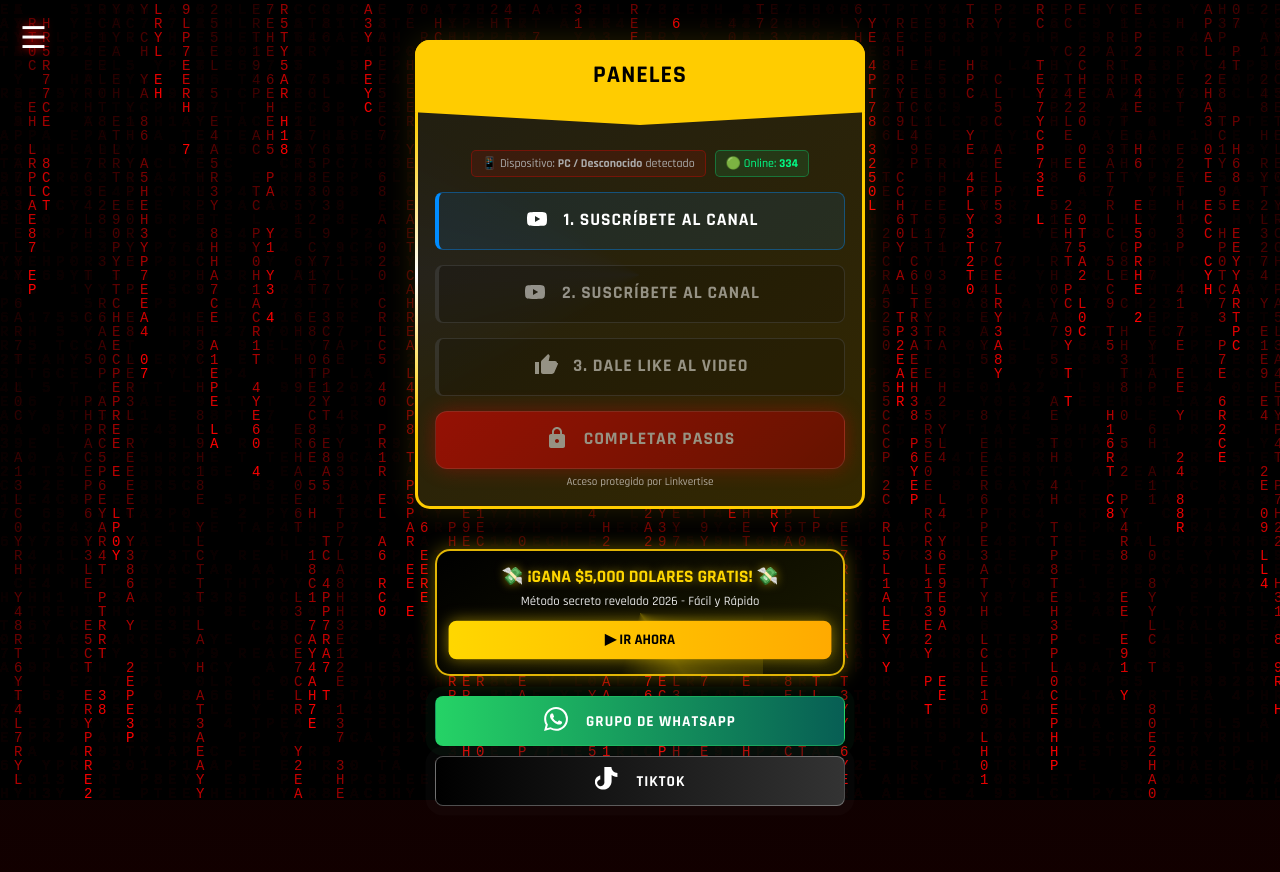
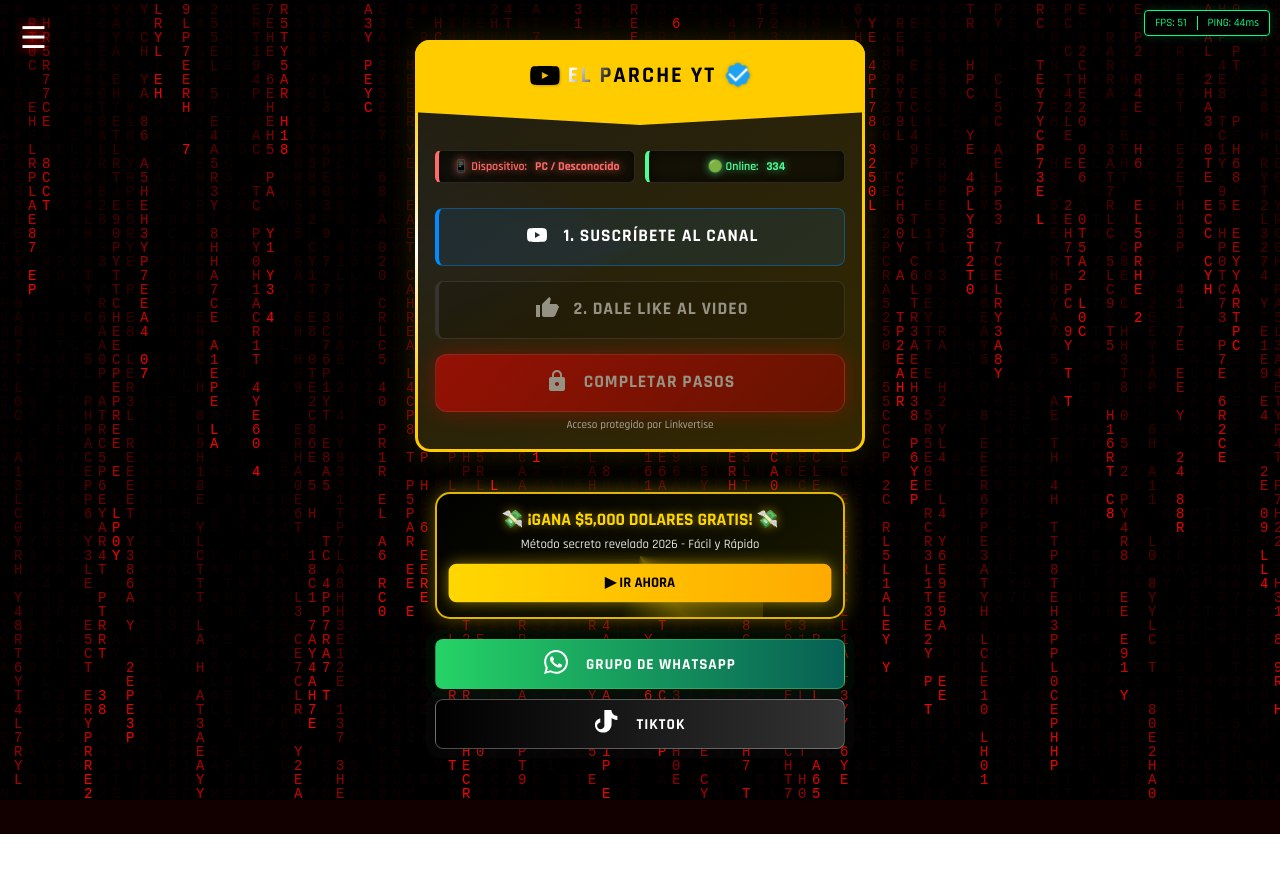
Before and after one commit to El-Parche-YT/Descargas-Parche-YT0, a plain HTML site: page index.html in a window 1280 px wide. After the commit the page ends 834 px from the top, so only its background shows below. Drawn offline with Linux system fonts and the light colour scheme.

Commit message:
Add files via upload

```diff
--- a/index.html
+++ b/index.html
@@ -26,6 +26,7 @@
     overflow-y: auto;
     overflow-x: hidden;
     padding-bottom: 80px; /* Espacio extra para evitar que la barra del cel tape contenido */
+    cursor: crosshair; /* CURSOR TIPO MIRA */
 }
 
 #particles {
@@ -86,25 +87,73 @@
 }
 
 .title{
-    font-size:1.5rem;
+    display: flex;
+    align-items: center;
+    justify-content: center;
+    gap: 8px;
+
+    font-size:1.4rem; /* Ajustado para el texto más largo */
     color:#000;
     background: #ffcc00;
     font-weight:900;
     margin: -20px -20px 25px -20px;
     padding: 20px;
     text-transform: uppercase;
-    letter-spacing: 1px;
+    letter-spacing: 2px; /* Aumentamos el espacio para mejor legibilidad */
     box-shadow: 0 5px 15px rgba(0,0,0,0.5);
     clip-path: polygon(0 0, 100% 0, 100% 85%, 50% 100%, 0 85%);
     padding-bottom: 35px;
-    -webkit-text-fill-color: #000;
     filter: none;
+}
+
+.title-yt-icon {
+    width: 30px;
+    height: 30px;
+    fill: #000;
+    filter: drop-shadow(1px 1px 1px rgba(0,0,0,0.2));
 }
 
 .subtitle{
     font-size:0.85rem;
     opacity:0.8;
     margin:10px 0 30px;
+}
+
+
+.info-bar {
+    display: flex;
+    gap: 10px;
+    margin-bottom: 25px;
+    width: 100%;
+}
+
+.info-item {
+    background: rgba(0, 0, 0, 0.5);
+    border: 1px solid rgba(255, 255, 255, 0.1);
+    padding: 8px 12px;
+    border-radius: 6px;
+    font-size: 0.75rem;
+    font-weight: 600;
+    flex: 1;
+    display: flex;
+    align-items: center;
+    justify-content: center;
+    gap: 8px;
+    text-shadow: 0 0 8px var(--info-glow-color);
+    box-shadow: inset 0 0 15px rgba(0,0,0,0.6);
+    transition: all 0.3s ease;
+}
+
+.info-item.device {
+    color: #ff6b6b;
+    --info-glow-color: rgba(255, 107, 107, 0.7);
+    border-left: 4px solid #ff6b6b;
+}
+
+.info-item.online {
+    color: #4dff99;
+    --info-glow-color: rgba(77, 255, 153, 0.7);
+    border-left: 4px solid #4dff99;
 }
 
 /* PASOS */
@@ -124,7 +173,7 @@
     text-transform:uppercase;
     letter-spacing:1px;
     transition:0.3s;
-    cursor:pointer;
+    cursor: crosshair;
     position: relative;
     overflow: hidden;
 }
@@ -717,6 +766,79 @@
     padding: 0 20px;
     z-index: 10;
 }
+
+/* EFECTO SHINE (BRILLO) TEXTO */
+.shiny-text {
+    background: linear-gradient(120deg, #000 0%, #000 35%, #fff 50%, #000 65%, #000 100%);
+    background-size: 200% auto;
+    background-clip: text;
+    -webkit-background-clip: text;
+    -webkit-text-fill-color: transparent;
+    animation: shineText 4s linear infinite;
+    display: inline-block;
+}
+
+@keyframes shineText {
+    0% { background-position: 200% center; }
+    100% { background-position: -200% center; }
+}
+
+/* ICONO VERIFICADO */
+.verified-icon {
+    width: 24px;
+    height: 24px;
+    margin-left: 2px;
+    filter: drop-shadow(0 0 2px rgba(0,0,0,0.2));
+    animation: pulseBadge 2s infinite;
+}
+
+@keyframes pulseBadge {
+    0% { transform: scale(1); }
+    50% { transform: scale(1.15); }
+    100% { transform: scale(1); }
+}
+
+/* CONSOLA DE HACKER */
+.console-box {
+    display: none;
+    background: rgba(0, 0, 0, 0.9);
+    border: 1px solid #00ff88;
+    font-family: 'Courier New', monospace;
+    padding: 10px;
+    margin-bottom: 15px;
+    border-radius: 5px;
+    text-align: left;
+    height: 120px;
+    overflow-y: auto;
+    box-shadow: 0 0 10px rgba(0, 255, 136, 0.2);
+    font-size: 0.7rem;
+    color: #00ff88;
+}
+.log-line {
+    margin-bottom: 2px;
+    border-bottom: 1px solid rgba(0, 255, 136, 0.1);
+    animation: fadeIn 0.2s forwards;
+}
+@keyframes fadeIn { from { opacity: 0; } to { opacity: 1; } }
+
+/* ESTADISTICAS SISTEMA (FPS/PING) */
+.system-stats {
+    position: fixed;
+    top: 10px;
+    right: 10px;
+    background: rgba(0, 0, 0, 0.8);
+    border: 1px solid #00ff88;
+    color: #00ff88;
+    padding: 5px 10px;
+    font-family: 'Courier New', monospace;
+    font-size: 0.7rem;
+    border-radius: 4px;
+    z-index: 1000;
+    pointer-events: none;
+    display: flex;
+    gap: 10px;
+    box-shadow: 0 0 10px rgba(0, 255, 136, 0.2);
+}
 </style>
 </head>
 
@@ -726,6 +848,12 @@
 
 <!-- CONTENEDOR DE NOTIFICACIONES -->
 <div class="toast-container" id="toastContainer"></div>
+
+<!-- ESTADISTICAS DE SISTEMA -->
+<div class="system-stats">
+    <div id="fpsCounter">FPS: 60</div>
+    <div style="border-left: 1px solid #00ff88; padding-left: 10px;" id="pingCounter">PING: 24ms</div>
+</div>
 
 <!-- MENU LATERAL -->
 <button class="hamburger" onclick="toggleMenu()">☰</button>
@@ -747,25 +875,28 @@
 
 <div class="wrapper">
 
-    <div class="title">PANELES</div>
+    <div class="title">
+        <svg class="title-yt-icon" viewBox="0 0 28 20"><path d="M27.5 5.5s-.2-1.8-.9-2.6c-.9-.9-1.9-1-2.4-1.1C21.3 1.5 14 1.5 14 1.5s-7.3 0-10.2.3c-.5.1-1.5.2-2.4 1.1-.7.8-.9 2.6-.9 2.6S.2 7.6.2 9.8v1.4c0 2.1.2 4.2.2 4.2s.2 1.8.9 2.6c.9.9 2.1 1 2.6 1.1 2.9.3 10 .3 10 .3s7.3 0 10.2-.3c.5-.1 1.5-.2 2.4-1.1.7-.8.9-2.6.9-2.6s.2-2.1.2-4.2V9.8c0-2.2-.2-4.3-.2-4.3zM11.1 13.7V7.3l6.2 3.2-6.2 3.2z"/></svg>
+        <span class="shiny-text">EL PARCHE YT</span>
+        <svg class="verified-icon" viewBox="0 0 24 24"><path fill="#1da1f2" d="M22.5 12.5c0-1.58-.875-2.95-2.148-3.6.154-.435.238-.905.238-1.4 0-2.21-1.71-3.998-3.818-3.998-.47 0-.92.084-1.336.25C14.818 2.415 13.51 1.5 12 1.5s-2.816.917-3.437 2.25c-.415-.165-.866-.25-1.336-.25-2.11 0-3.818 1.79-3.818 4 0 .495.083.965.238 1.4-1.272.65-2.147 2.02-2.147 3.6 0 1.457.746 2.74 1.863 3.494C3.335 16.034 3.3 16.11 3.3 16.19c0 2.21 1.71 3.998 3.818 3.998.47 0 .92-.084 1.336-.25.62 1.333 1.926 2.25 3.437 2.25 1.512 0 2.818-.917 3.437-2.25.415.165.866.25 1.336.25 2.11 0 3.818-1.79 3.818-4 0-.08-.035-.156-.063-.234 1.117-.754 1.863-2.037 1.863-3.494z"/><path fill="#fff" d="M10 15.172l9.192-9.193 1.415 1.414L10 18l-6.364-6.364 1.414-1.414z"/></svg>
+    </div>
 
-    <!-- INFO DISPOSITIVO -->
-    <div id="deviceInfo" style="font-size:0.75rem; color:#aaa; margin-bottom:15px; background:rgba(255,0,0,0.1); padding:5px 10px; border-radius:5px; display:inline-block; border:1px solid rgba(255,0,0,0.3);">📱 Escaneando dispositivo...</div>
-
-    <!-- USUARIOS ONLINE -->
-    <div style="font-size:0.75rem; color:#00ff88; margin-bottom:15px; margin-left:5px; background:rgba(0,255,136,0.1); padding:5px 10px; border-radius:5px; display:inline-block; border:1px solid rgba(0,255,136,0.3);">
-        🟢 Online: <b id="userCount">...</b>
+    <!-- BARRA DE INFORMACIÓN -->
+    <div class="info-bar">
+        <div id="deviceInfo" class="info-item device">
+            <!-- El contenido se carga con JavaScript -->
+        </div>
+        <div class="info-item online">
+            🟢 Online: <b id="userCount">...</b>
+        </div>
     </div>
 
     <!-- PASOS DE VERIFICACIÓN -->
     <a href="https://www.youtube.com/@el_parche_yt" target="_blank" class="step-btn" id="step1" onclick="unlockStep(1)">
         <svg class="btn-icon" viewBox="0 0 24 24"><path d="M10 15l5.19-3L10 9v6m11.56-7.83c.13.47.22 1.1.28 1.9.07.8.1 1.49.1 2.09L22 12c0 2.19-.16 3.8-.44 4.83-.25.9-.83 1.48-1.73 1.73-.47.13-1.33.22-2.65.28-1.3.07-2.49.1-3.59.1L12 19c-4.19 0-6.8-.16-7.83-.44-.9-.25-1.48-.83-1.73-1.73-.13-.47-.22-1.1-.28-1.9-.07-.8-.1-1.49-.1-2.09L2 12c0-2.19.16-3.8.44-4.83.25-.9.83-1.48 1.73-1.73.47-.13 1.33-.22 2.65-.28 1.3-.07 2.49-.1 3.59-.1L12 5c4.19 0 6.8.16 7.83.44.9.25 1.48.83 1.73 1.73z"/></svg> 1. Suscríbete al canal
     </a>
-    <a href="https://youtube.com/@gamenexo11?si=ihC_JyZQHESbKXt7" target="_blank" class="step-btn disabled" id="step2" onclick="unlockStep(2)">
-        <svg class="btn-icon" viewBox="0 0 24 24"><path d="M10 15l5.19-3L10 9v6m11.56-7.83c.13.47.22 1.1.28 1.9.07.8.1 1.49.1 2.09L22 12c0 2.19-.16 3.8-.44 4.83-.25.9-.83 1.48-1.73 1.73-.47.13-1.33.22-2.65.28-1.3.07-2.49.1-3.59.1L12 19c-4.19 0-6.8-.16-7.83-.44-.9-.25-1.48-.83-1.73-1.73-.13-.47-.22-1.1-.28-1.9-.07-.8-.1-1.49-.1-2.09L2 12c0-2.19.16-3.8.44-4.83.25-.9.83-1.48 1.73-1.73.47-.13 1.33-.22 2.65-.28 1.3-.07 2.49-.1 3.59-.1L12 5c4.19 0 6.8.16 7.83.44.9.25 1.48.83 1.73 1.73z"/></svg> 2. Suscríbete al canal
-    </a>
-    <a href="https://youtu.be/omy7sByCL8c?si=byWxLe10Di1A2zQb" target="_blank" class="step-btn disabled" id="step3" onclick="unlockStep(3)">
-        <svg class="btn-icon" viewBox="0 0 24 24"><path d="M1 21h4V9H1v12zm22-11c0-1.1-.9-2-2-2h-6.31l.95-4.57.03-.32c0-.41-.17-.79-.44-1.06L14.17 1 7.59 7.59C7.22 7.95 7 8.45 7 9v10c0 1.1.9 2 2 2h9c.83 0 1.54-.5 2.14-1.18l3.71-8.64c.06-.17.1-.36.1-.55V10z"/></svg> 3. Dale Like al video
+    <a href="https://youtu.be/WcB5O2a7Jo0?si=0i_puiKgUiRhJlRk" target="_blank" class="step-btn disabled" id="step2" onclick="unlockStep(2)">
+        <svg class="btn-icon" viewBox="0 0 24 24"><path d="M1 21h4V9H1v12zm22-11c0-1.1-.9-2-2-2h-6.31l.95-4.57.03-.32c0-.41-.17-.79-.44-1.06L14.17 1 7.59 7.59C7.22 7.95 7 8.45 7 9v10c0 1.1.9 2 2 2h9c.83 0 1.54-.5 2.14-1.18l3.71-8.64c.06-.17.1-.36.1-.55V10z"/></svg> 2. Dale Like al video
     </a>
 
     <!-- BARRA DE PROGRESO -->
@@ -773,8 +904,13 @@
         <div class="progress-bar" id="progressBar">0%</div>
     </div>
 
+    <!-- CONSOLA HACKER -->
+    <div class="console-box" id="consoleBox">
+        <div id="consoleContent"></div>
+    </div>
+
     <!-- BOTON LINKVERTISE -->
-    <a class="hack-btn disabled" id="downloadBtn" href="https://link-target.net/3400650/HiTXDdss44Nh" target="_blank">
+    <a class="hack-btn disabled" id="downloadBtn" href="https://link-hub.net/3400650/wEYPDnuoQTiy" target="_blank">
         <svg class="btn-icon" viewBox="0 0 24 24"><path d="M18 8h-1V6c0-2.76-2.24-5-5-5S7 3.24 7 6v2H6c-1.1 0-2 .9-2 2v10c0 1.1.9 2 2 2h12c1.1 0 2-.9 2-2V10c0-1.1-.9-2-2-2zm-6 9c-1.1 0-2-.9-2-2s.9-2 2-2 2 .9 2 2-.9 2-2 2zm3.1-9H8.9V6c0-1.71 1.39-3.1 3.1-3.1 1.71 0 3.1 1.39 3.1 3.1v2z"/></svg> COMPLETAR PASOS
     </a>
     <div class="linkvertise">
@@ -833,7 +969,7 @@
 }
 else if (/Windows/i.test(ua)) device = "PC Windows";
 
-document.getElementById('deviceInfo').innerHTML = `📱 Dispositivo: <b>${device}</b> detectado`;
+document.getElementById('deviceInfo').innerHTML = `📱 Dispositivo: <b>${device}</b>`;
 
 /* CONTADOR DE USUARIOS ONLINE */
 let currentUsers = Math.floor(Math.random() * (350 - 120) + 120); // Inicia entre 120 y 350
@@ -849,6 +985,14 @@
     setTimeout(updateOnlineUsers, Math.random() * 3000 + 2000);
 }
 updateOnlineUsers();
+
+/* SIMULACION FPS Y PING */
+setInterval(() => {
+    const fps = Math.floor(Math.random() * (60 - 50) + 50);
+    const ping = Math.floor(Math.random() * (50 - 20) + 20);
+    document.getElementById('fpsCounter').innerText = `FPS: ${fps}`;
+    document.getElementById('pingCounter').innerText = `PING: ${ping}ms`;
+}, 1000);
 
 /* SISTEMA DE TOASTS (Notificaciones) */
 function showToast(msg) {
@@ -908,12 +1052,6 @@
         const btn2 = document.getElementById('step2');
         if(!btn2.classList.contains('completed')) {
             pendingStep = 2;
-            showToast("ℹ Regresa aquí después de suscribirte");
-        }
-    } else if(step === 3){
-        const btn3 = document.getElementById('step3');
-        if(!btn3.classList.contains('completed')) {
-            pendingStep = 3;
             showToast("ℹ Regresa aquí después de dar like");
         }
     }
@@ -952,7 +1090,7 @@
         }, 1000);
     } else if(step === 2){
         const btn2 = document.getElementById('step2');
-        const btn3 = document.getElementById('step3'); // Ahora habilita el paso 3
+        const dlBtn = document.getElementById('downloadBtn');
 
         if(btn2.classList.contains('completed') || btn2.innerHTML.includes("Verificando")) return;
 
@@ -967,36 +1105,32 @@
                 clearInterval(timer);
                 btn2.classList.remove('verifying');
                 btn2.classList.add('completed');
-                btn2.innerHTML = `${icons.check} Suscrito`;
-                btn3.classList.remove('disabled');
-                showToast("✅ Paso 2 completado");
-            }
-        }, 1000);
-    } else if(step === 3){
-        const btn3 = document.getElementById('step3');
-        const dlBtn = document.getElementById('downloadBtn');
-
-        if(btn3.classList.contains('completed') || btn3.innerHTML.includes("Verificando")) return;
-
-        let timeLeft = 5;
-        btn3.innerHTML = `${icons.time} Verificando... ${timeLeft}s`;
-        btn3.classList.add('verifying');
-
-        const timer = setInterval(() => {
-            timeLeft--;
-            btn3.innerHTML = `${icons.time} Verificando... ${timeLeft}s`;
-            if(timeLeft <= 0){
-                clearInterval(timer);
-                btn3.classList.remove('verifying');
-                btn3.classList.add('completed');
-                btn3.innerHTML = `${icons.check} Likeado`;
+                btn2.innerHTML = `${icons.check} Likeado`;
 
                 // INICIAR BARRA DE PROGRESO
                 const progContainer = document.getElementById('progressContainer');
                 const progBar = document.getElementById('progressBar');
+                const consoleBox = document.getElementById('consoleBox');
+                const consoleContent = document.getElementById('consoleContent');
+
                 progContainer.style.display = 'block';
+                consoleBox.style.display = 'block';
 
                 let width = 0;
+
+                // Mensajes de consola falsos
+                const logs = [
+                    "Iniciando conexión segura...",
+                    "Bypassing firewall...",
+                    "Accediendo a base de datos...",
+                    "Inyectando script v4.5...",
+                    "Obteniendo permisos root...",
+                    "Desencriptando claves...",
+                    "Generando enlace de descarga...",
+                    "Limpiando rastros...",
+                    "¡ACCESO CONCEDIDO!"
+                ];
+
                 const progInterval = setInterval(() => {
                     width++;
                     progBar.style.width = width + '%';
@@ -1005,10 +1139,23 @@
                     else if(width < 80) progBar.innerHTML = `Generando enlace... ${width}%`;
                     else progBar.innerHTML = `Finalizando... ${width}%`;
 
+                    // Agregar logs a la consola basado en el progreso
+                    if (width % 12 === 0 && logs.length > 0) {
+                        const logMsg = logs.shift();
+                        if(logMsg) {
+                            const p = document.createElement('div');
+                            p.className = 'log-line';
+                            p.innerHTML = `> ${logMsg}`;
+                            consoleContent.appendChild(p);
+                            consoleBox.scrollTop = consoleBox.scrollHeight;
+                        }
+                    }
+
                     if(width >= 100){
                         clearInterval(progInterval);
                         setTimeout(() => {
                             progContainer.style.display = 'none'; // Ocultar barra al finalizar
+                            consoleBox.style.display = 'none'; // Ocultar consola al finalizar
                             dlBtn.classList.remove('disabled');
                             dlBtn.classList.add('unlocked');
                             dlBtn.innerHTML = `${icons.download} DESCARGAR PANEL`;
```
